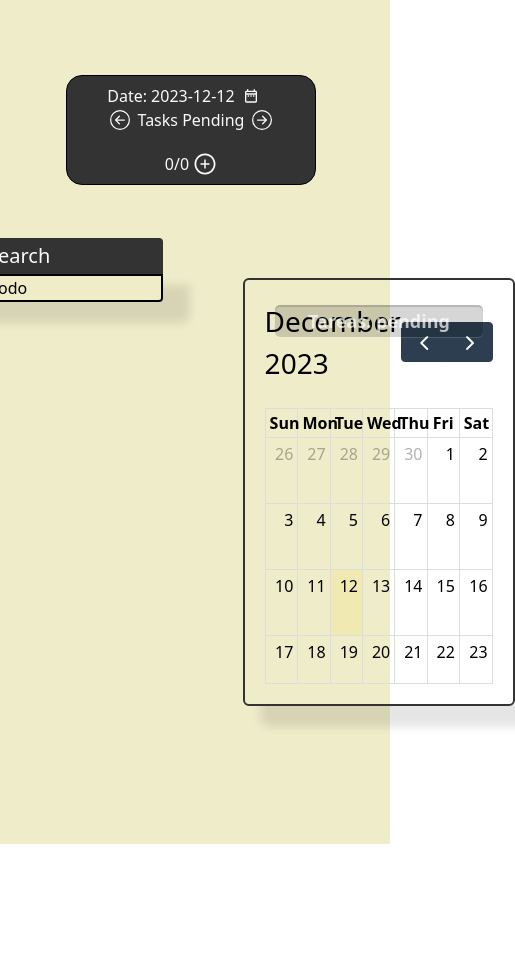
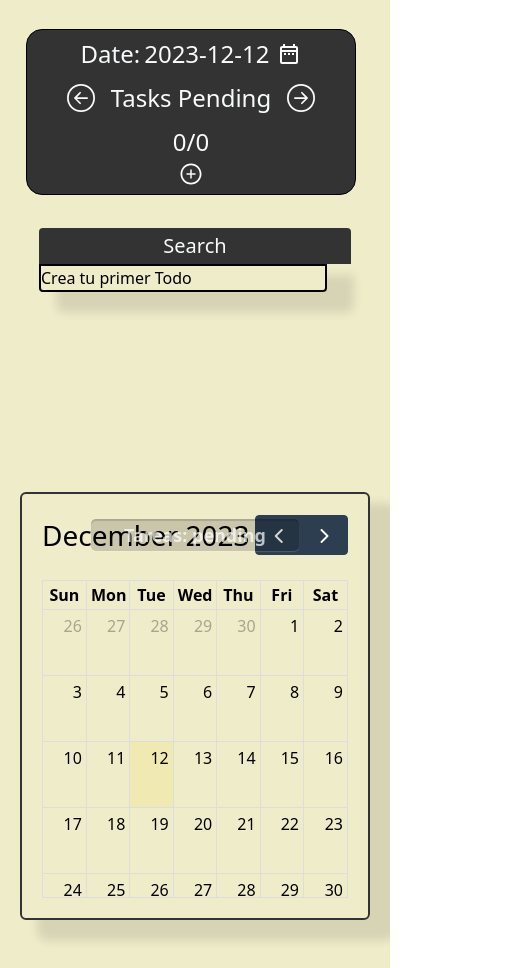
Before and after one commit to MacDuki/organizador-personal, a React (Vite) app: page / in a window 390 px wide. Shown: the whole page, 515 px wide, since content can reach past the window. Before the commit the page ends 844 px from the top, so only its background shows below. Built offline with nearby package versions, Linux system fonts and the light colour scheme.

Commit message:
Comienzo a trabajar en responsive

```diff
--- a/src/LeftSection/TaskItem/TaskItem.jsx
+++ b/src/LeftSection/TaskItem/TaskItem.jsx
@@ -20,7 +20,7 @@ function TaskItem({
 		} else if (section === "removed") {
 			setBackGroundColorVariable("bg-redPastel");
 		} else {
-			setBackGroundColorVariable("bg-beigeItem");
+			setBackGroundColorVariable("bg-yellowPastel");
 		}
 		setForceUpdateLi(forceUpdateLi + 1);
 	}, [section]);
--- a/src/NavBar/CreateTaskPanel/CreateTaskPanel.jsx
+++ b/src/NavBar/CreateTaskPanel/CreateTaskPanel.jsx
@@ -15,7 +15,6 @@ function CreateTaskPanel() {
 		todayTask,
 		setFechaIndicada,
 	} = React.useContext(generalContext);
-
 	function handleCheckboxDate() {
 		setTodayTask(!todayTask);
 	}
@@ -39,7 +38,9 @@ function CreateTaskPanel() {
 					required
 					type='text'
 					placeholder='New task ...'
-					onChange={(e) => setNewTodoText(e.target.value)}
+					onChange={(e) => {
+						setNewTodoText(e.target.value);
+					}}
 					value={newTodoText}
 					className='bg-transparent border-b border-neavy-b focus:outline-none focus:border-black focus:ring-0 h-8 w-44 placeholder-black '
 				/>
@@ -74,12 +75,13 @@ function CreateTaskPanel() {
 						</motion.div>
 					)}
 				</div>
-
-				<button
-					type='submit'
-					className=' w-22 px-4 py-1 h-auto border-2 border-black select-none rounded-md'>
-					Add
-				</button>
+				{newTodoText.length >= 1 && (
+					<button
+						type='submit'
+						className=' w-22 px-4 py-1 h-auto border-2 border-black select-none rounded-md'>
+						Add
+					</button>
+				)}
 
 				<div className='relative flex items-center justify-center w-auto h-auto z-50 ml-10'>
 					<AiOutlineCloseCircle
--- a/src/NavBar/Panel/Panel.jsx
+++ b/src/NavBar/Panel/Panel.jsx
@@ -18,9 +18,9 @@ function Panel() {
 			animate={{ scale: 1 }}
 			transition={{ ease: "easeOut", duration: 0.3 }}
 			layout
-			className='flex flex-row justify-center items-center relative h-20 '>
+			className='flex flex-col mt-36 md:mt-0 md:flex-row justify-center items-center relative h-20 '>
 			<div className='inline-flex flex-col md:flex-row justify-center items-center relative w-auto mr-2 px-10 py-2 border border-black rounded-2xl bg-wange text-slate-50 '>
-				<div className='flex flex-row items-center gap-1 mr-4'>
+				<div className='flex flex-row text-2xl items-center gap-1 mb-3 md:mb-0 md:mr-4'>
 					<h2 className='select-none left-tittle '>Date:</h2>
 					<span
 						onClick={() => {
@@ -43,10 +43,10 @@ function Panel() {
 						initial={{ scale: 0 }}
 						animate={{ scale: 1 }}
 						transition={{ ease: "easeOut", duration: 0.3 }}
-						className='flex items-center justify-center select-none gap2'>
+						className='flex items-center justify-center select-none mb-3 md:mb-0'>
 						<input
 							type='date'
-							className='select-none cursor-pointer rounded-md text-wange bg-beige mr-1  focus:outline-none'
+							className='select-none cursor-pointer rounded-md text-wange bg-beige mr-0 md:mr-1  focus:outline-none'
 							onChange={(e) => {
 								handleDaySelected(e);
 								setSelectDayPanel(!selectDayPanel);
@@ -56,7 +56,7 @@ function Panel() {
 							onClick={() => {
 								setSelectDayPanel(!selectDayPanel);
 							}}
-							className='plus-icon mr-5 cursor-pointer'
+							className='plus-icon w-7 h-auto  ml-3 md:mr-5 md:ml-0 cursor-pointer'
 						/>
 					</motion.div>
 				)}
--- a/src/NavBar/Panel/Panel2.jsx
+++ b/src/NavBar/Panel/Panel2.jsx
@@ -22,11 +22,11 @@ function Panel2() {
 	}, [section]);
 	return (
 		<>
-			<div className='inline-flex flex-col justify-center gap-5 items-center relative w-auto md:flex-row '>
-				<div className='flex flex-row items-center  justify-center'>
+			<div className='inline-flex flex-col justify-center gap-3 md:gap-5 items-center relative w-auto md:flex-row '>
+				<div className='flex flex-row items-center text-2xl justify-center'>
 					<span>
 						<BsArrowLeftCircle
-							className='arrow-icons cursor-pointer w-5 h-auto'
+							className='arrow-icons cursor-pointer w-7 md:w-5 h-auto'
 							onClick={() => sectionSetFunction.left()}
 						/>
 					</span>
@@ -36,17 +36,17 @@ function Panel2() {
 						initial={{ scale: 0 }}
 						animate={{ scale: 1 }}
 						transition={{ ease: "easeOut", duration: 0.3 }}
-						className='select-none left-tittle mx-2'>
+						className='select-none left-tittle mx-4 md:mx-2'>
 						{tittle}
 					</motion.h2>
 					<span>
 						<BsArrowRightCircle
-							className='arrow-icons cursor-pointer w-5 h-auto'
+							className='arrow-icons cursor-pointer w-7 md:w-5 h-auto'
 							onClick={() => sectionSetFunction.right()}
 						/>
 					</span>
 				</div>
-				<div className='flex flex-row items-center justify-around gap-1'>
+				<div className='flex  flex-col md:flex-row items-center justify-around gap-1 text-2xl'>
 					<TasksCounter />
 					<AiOutlinePlusCircle
 						onClick={() => {
--- a/src/PrincipalApp.jsx
+++ b/src/PrincipalApp.jsx
@@ -8,7 +8,7 @@ function PrincipalApp() {
 		<main className='w-full min-h-screen flex flex-col justify-center  bg-beige  '>
 			<GeneralContext>
 				<NavBar />
-				<section className='flex h-auto justify-center items-start gap-20 px-5 py-2'>
+				<section className='flex flex-col md:flex-row h-auto justify-center items-center mt-20 md:mt-0 md:items-start gap-20 px-5 py-2'>
 					<LeftApp />
 					<RightApp />
 				</section>
--- a/src/output.css
+++ b/src/output.css
@@ -580,6 +580,11 @@ video {
   margin-bottom: 1.25rem;
 }
 
+.mx-4 {
+  margin-left: 1rem;
+  margin-right: 1rem;
+}
+
 .mb-0 {
   margin-bottom: 0px;
 }
@@ -614,6 +619,46 @@ video {
 
 .mt-5 {
   margin-top: 1.25rem;
+}
+
+.mt-10 {
+  margin-top: 2.5rem;
+}
+
+.mb-5 {
+  margin-bottom: 1.25rem;
+}
+
+.mt-28 {
+  margin-top: 7rem;
+}
+
+.mr-0 {
+  margin-right: 0px;
+}
+
+.ml-5 {
+  margin-left: 1.25rem;
+}
+
+.mb-2 {
+  margin-bottom: 0.5rem;
+}
+
+.mb-4 {
+  margin-bottom: 1rem;
+}
+
+.mb-3 {
+  margin-bottom: 0.75rem;
+}
+
+.ml-3 {
+  margin-left: 0.75rem;
+}
+
+.mt-36 {
+  margin-top: 9rem;
 }
 
 .flex {
@@ -692,6 +737,10 @@ video {
   width: 100%;
 }
 
+.w-7 {
+  width: 1.75rem;
+}
+
 .min-w-40 {
   min-width: 10rem;
 }
@@ -760,6 +809,10 @@ video {
 
 .gap-5 {
   gap: 1.25rem;
+}
+
+.gap-3 {
+  gap: 0.75rem;
 }
 
 .overflow-x-hidden {
@@ -848,6 +901,11 @@ video {
   background-color: rgb(51 51 51 / var(--tw-bg-opacity));
 }
 
+.bg-yellowPastel {
+  --tw-bg-opacity: 1;
+  background-color: rgb(249 200 14 / var(--tw-bg-opacity));
+}
+
 .p-0 {
   padding: 0px;
 }
@@ -898,6 +956,10 @@ video {
 
 .pr-8 {
   padding-right: 2rem;
+}
+
+.pt-0 {
+  padding-top: 0px;
 }
 
 .text-center {
@@ -1003,12 +1065,53 @@ video {
 }
 
 @media (min-width: 768px) {
+  .md\:mx-2 {
+    margin-left: 0.5rem;
+    margin-right: 0.5rem;
+  }
+
+  .md\:mt-0 {
+    margin-top: 0px;
+  }
+
+  .md\:mr-4 {
+    margin-right: 1rem;
+  }
+
+  .md\:mb-0 {
+    margin-bottom: 0px;
+  }
+
+  .md\:mr-1 {
+    margin-right: 0.25rem;
+  }
+
+  .md\:mr-5 {
+    margin-right: 1.25rem;
+  }
+
+  .md\:ml-0 {
+    margin-left: 0px;
+  }
+
   .md\:w-1\/2 {
     width: 50%;
   }
 
+  .md\:w-5 {
+    width: 1.25rem;
+  }
+
   .md\:flex-row {
     flex-direction: row;
+  }
+
+  .md\:items-start {
+    align-items: flex-start;
+  }
+
+  .md\:gap-5 {
+    gap: 1.25rem;
   }
 
   .md\:py-0 {
--- a/tailwind.config.js
+++ b/tailwind.config.js
@@ -12,7 +12,6 @@ export default {
 				greenPastel: "#52976f",
 				redPastel: "#FC5130",
 				yellowPastel: "#F9C80E",
-				"bg-beigeItem": "#F9C80E",
 			},
 			height: {
 				600: "600px",
```
